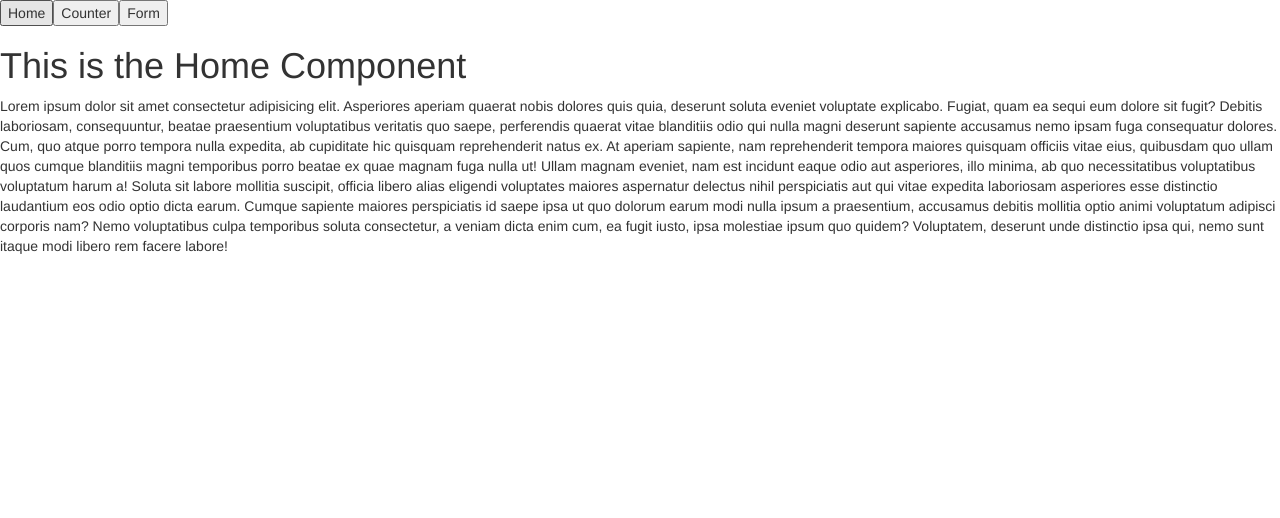
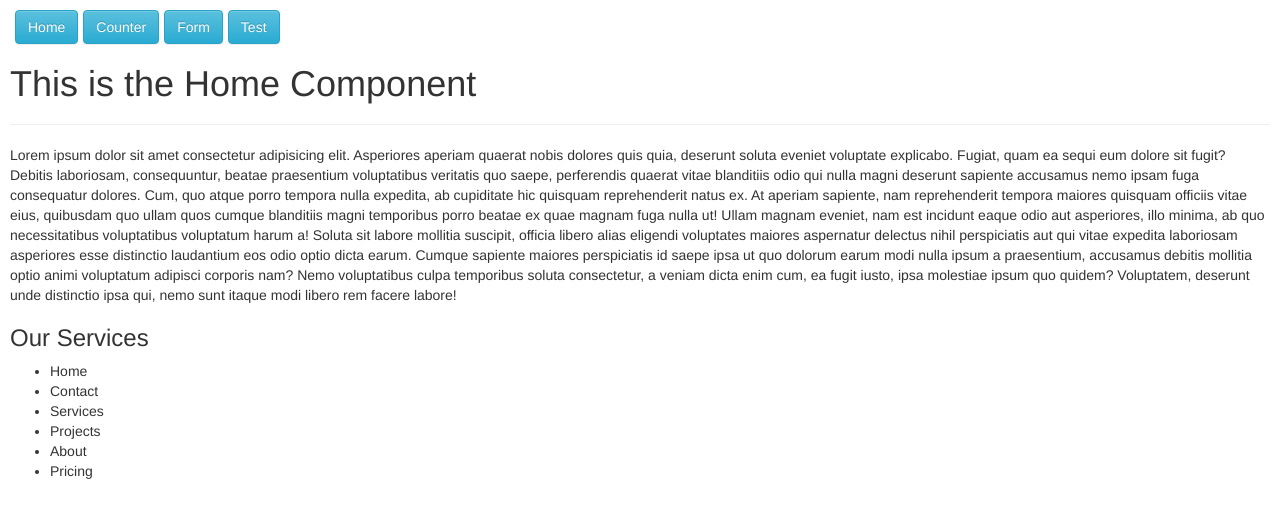
Before and after one commit to tanvir35web/form-handaling-in-vue, a Vue app: page / in a window 1280 px wide. Shown: the top 518 px of the page. Built offline with nearby package versions, Linux system fonts and the light colour scheme; the HTML template or start-up script is replaced by a standard one.

Commit message:
mixin implemented

```diff
--- a/src/App.vue
+++ b/src/App.vue
@@ -1,8 +1,13 @@
 <template>
     <div id="app">
-        <button @click="componentToRender = 'homeComponent'">Home</button>
-        <button @click="componentToRender = 'counterComponent'">Counter</button>
-        <button @click="componentToRender = 'userForm'">Form</button>
+        <div class="allTabButtons">
+            <button class="btn btn-info" @click="componentToRender = 'homeComponent'">Home</button>
+            <button class="btn btn-info" @click="componentToRender = 'counterComponent'">
+                Counter
+            </button>
+            <button class="btn btn-info" @click="componentToRender = 'userForm'">Form</button>
+            <button class="btn btn-info" @click="componentToRender = 'Test'">Test</button>
+        </div>
 
         <keep-alive>
             <component :is="componentToRender"></component>
@@ -14,6 +19,7 @@
 import homeComponent from "./components/Home.vue";
 import counterComponent from "./components/Counter.vue";
 import userForm from "./components/userForm.vue";
+import Test from "./components/Test.vue";
 
 export default {
     data() {
@@ -25,6 +31,20 @@ export default {
         homeComponent,
         counterComponent,
         userForm,
+        Test,
     },
 };
 </script>
+
+<style>
+.allTabButtons {
+    font-size: 20px;
+}
+
+button {
+    margin-left: 5px;
+}
+body{
+    padding: 10px;
+}
+</style>
--- a/src/components/Home.vue
+++ b/src/components/Home.vue
@@ -1,6 +1,7 @@
 <template>
     <div>
         <h1>This is the Home Component</h1>
+        <hr />
         <p>
             Lorem ipsum dolor sit amet consectetur adipisicing elit. Asperiores
             aperiam quaerat nobis dolores quis quia, deserunt soluta eveniet
@@ -26,5 +27,21 @@
             Voluptatem, deserunt unde distinctio ipsa qui, nemo sunt itaque modi
             libero rem facere labore!
         </p>
+        <h3>Our Services</h3>
+        <ul>
+            <li v-for="item in menu" :key="item">{{ item }}</li>
+        </ul>
     </div>
 </template>
+
+<script>
+import { serviceMenu } from "./mixin.js";
+export default {
+    data() {
+        return {
+            name: "Home",
+        };
+    },
+    mixins: [serviceMenu],
+};
+</script>
--- /dev/null
+++ b/src/components/Test.vue
@@ -0,0 +1,73 @@
+<template>
+    <div>
+
+        <h1 class="heading-text" :style="{ color: color }">
+            This is test Component
+        </h1>
+        <button class="btn btn-primary" @click="handleColorChange">Change text color</button>
+       <div class="image-div">
+        <img class="cover-photo" :src="cover" alt="cover photo from linkedIn" />
+        <img class="profile-photo" :src="photo" alt="tanvir profile photo" v-show="isShow" />
+       </div>
+       <button @click="handleProfileShow"  >Show Profile</button>
+    </div>
+</template>
+
+<script>
+import tanvirPhoto from "../../public/tanvir.jpg";
+import coverPhoto from "../../public/cover.jpg";
+export default {
+    data() {
+        return {
+            color: "green",
+            isRed: false,
+            photo: tanvirPhoto,
+            cover: coverPhoto,
+            isShow: false,
+        };
+    },
+    methods: {
+        handleColorChange() {
+            this.color = this.isRed ? "green" : "red";
+            this.isRed = !this.isRed;
+        },
+        handleProfileShow() {
+            this.isShow = !this.isShow;
+        }
+    },
+};
+</script>
+
+<style>
+.heading-text {
+    font-size: 40px;
+    font-weight: bold;
+    background-color: aquamarine;
+    padding: 10px;
+    border-radius: 10px;
+    margin: 2px;
+    text-align: center;
+    max-width: 500px;
+}
+
+.image-div {
+    position: relative;
+}
+
+.cover-photo {
+    width: 800px;
+    border-radius: 10px;
+}
+
+.profile-photo {
+    width: 200px;
+    height: 200px;
+    border-radius: 50%;
+    margin: 10px;
+    position: absolute;
+    top:80px;
+    left: 100px;
+    border: 3px red solid;
+}
+
+</style>
--- /dev/null
+++ b/src/components/mixin.js
@@ -0,0 +1,14 @@
+export const serviceMenu = {
+    data() {
+        return {
+            menu: [
+                "Home",
+                "Contact",
+                "Services",
+                "Projects",
+                "About",
+                "Pricing",
+            ],
+        };
+    },
+};
```
Also changed, not shown: public/cover.jpg (added), public/tanvir.jpg (added).
